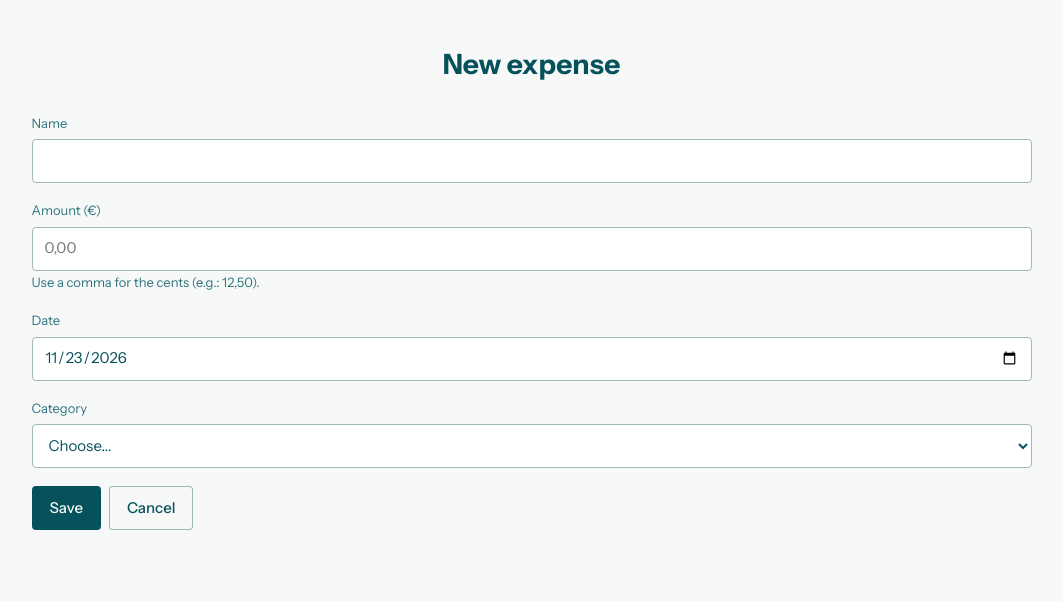
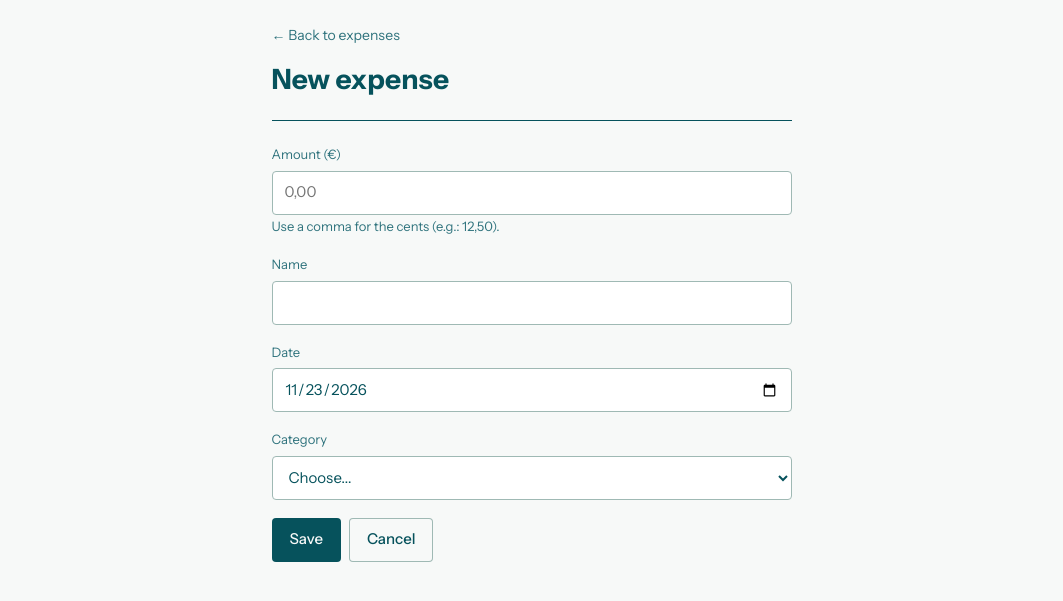
Before and after one commit to gabrielajamhour/needs-wants-tracker, a Flask app: page /expenses/new in a window 1280 px wide. Shown: the part 69-670 px from the top of the page, without its empty margins (101-1164 px from the left). Run offline with Flask 3, Linux system fonts and the light colour scheme; data comes from the database, SQL or seed files in the repository.

Commit message:
Narrow the expense form and add a back link

```diff
--- a/static/styles.css
+++ b/static/styles.css
@@ -1609,3 +1609,30 @@ a.segmented-option {
     font-size: 14px;
     font-variant-numeric: tabular-nums;
 }
+
+/* Expense form */
+.expense-page {
+    max-width: 520px;
+    margin: 0 auto;
+}
+
+.back-link {
+    color: var(--color-muted);
+    font-size: 14px;
+    text-decoration: none;
+}
+
+.back-link:hover {
+    color: var(--color-ink);
+    text-decoration: underline;
+}
+
+.expense-page h1 {
+    margin: var(--space-4) 0 var(--space-5);
+    text-align: left;
+}
+
+.expense-form {
+    border-top: 1px solid var(--color-ink);
+    padding-top: var(--space-5);
+}
--- a/templates/expense_form.html
+++ b/templates/expense_form.html
@@ -6,20 +6,25 @@
 
 {% block content %}
 
+<div class="expense-page">
+
+    <a class="back-link" href="{{ back_url }}">← Back to expenses</a>
+
     <h1>{{ heading }}</h1>
 
-<form method="post">
+    <form method="post" class="expense-form">
+
+        <div class="field">
+            <label for="amount">Amount (€)</label>
+            <input id="amount" name="amount" type="text" inputmode="decimal" value="{{ form.get('amount', '') }}"
+                placeholder="0,00" required>
+            <!-- Maintain the value when the form needs to be displayed again following an error -->
+            <span class="hint">Use a comma for the cents (e.g.: 12,50).</span>
+        </div>
 
         <div class="field">
             <label for="name">Name</label>
-        <input
-            id="name"
-            name="name"
-            type="text"
-            maxlength="100"
-            value="{{ form.get('name', '') }}"
-            required
-        >
+            <input id="name" name="name" type="text" maxlength="100" value="{{ form.get('name', '') }}" required>
             <div id="suggestion" class="hint" hidden aria-live="polite">
                 Suggested category: <strong id="suggestion-label"></strong>
                 <button type="button" id="suggestion-use">Use</button>
@@ -27,28 +32,8 @@
         </div>
 
         <div class="field">
-        <label for="amount">Amount (€)</label>
-        <input
-            id="amount"
-            name="amount"
-            type="text"
-            inputmode="decimal"
-            value="{{ form.get('amount', '') }}"
-            placeholder="0,00"
-            required
-        > <!-- Maintain the value when the form needs to be displayed again following an error -->
-        <span class="hint">Use a comma for the cents (e.g.: 12,50).</span>
-    </div>
-
-    <div class="field">
             <label for="date">Date</label>
-        <input
-            id="date"
-            name="date"
-            type="date"
-            value="{{ form.get('date', '') }}"
-            required
-        >
+            <input id="date" name="date" type="date" value="{{ form.get('date', '') }}" required>
         </div>
 
         <div class="field">
@@ -70,12 +55,9 @@
                     {% if c["type"] == type %}
 
                     {# The expenses table does not store the category name, but rather the category_id #}
-                            <option value="{{ c['id'] }}"
-                                {% if form.get('category_id') | int == c['id'] %}
-                                    selected
-                                {% endif %}
-                            >
-                                {# Maintain the selected category when the form needs to be displayed again following an error #}
+                    <option value="{{ c['id'] }}" {% if form.get('category_id') | int==c['id'] %} selected {% endif %}>
+                        {# Maintain the selected category when the form needs to be displayed again following an error
+                        #}
                         {{ c["emoji"] | capitalize }}
                         {{ c["name"] | capitalize }}
                     </option>
@@ -97,6 +79,8 @@
         </div>
 
     </form>
+
+</div>
 
 <script>
 
```
Also changed, not shown: tests/test_pages.py (+5 -0 lines). Lines whose indentation alone changed are shown as unchanged.
